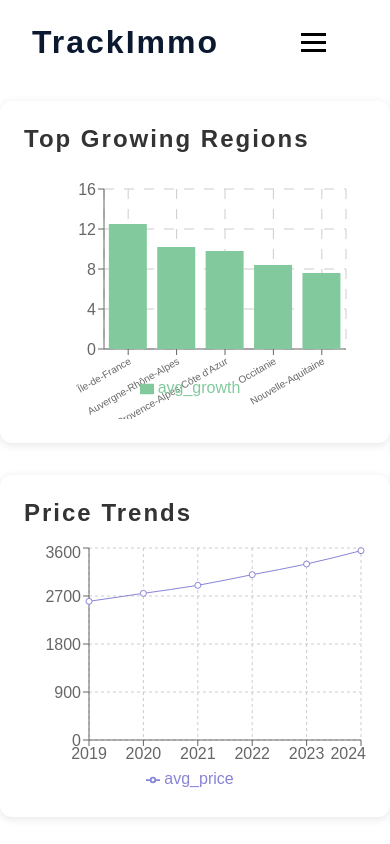
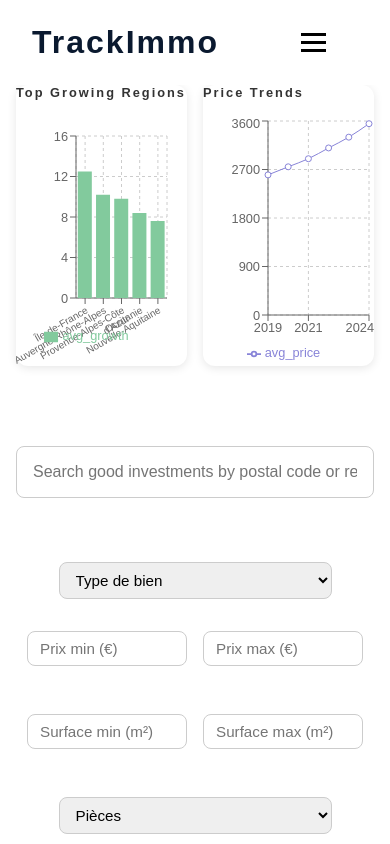
Before and after one commit to Youuusseff/TrackImmo, a React (Create React App) app in the folder trackoimmo-app/: page / in a window 390 px wide. Shown: the top 844 px of the page. Built offline with nearby package versions, Linux system fonts and the light colour scheme.

Commit message:
fixed responsivity

```diff
--- a/trackoimmo-app/src/App.css
+++ b/trackoimmo-app/src/App.css
@@ -6,9 +6,7 @@
     width: 100%;
     margin: 0;
   }
-body{
-  overflow: hidden;
-}
+
 @media screen and (max-width: 1000px) {
     .App{
       font-size: 0.8rem;
--- a/trackoimmo-app/src/components/AnimatedMarker.jsx
+++ b/trackoimmo-app/src/components/AnimatedMarker.jsx
@@ -56,8 +56,8 @@ const AnimatedMarker = ({ coordinates, item, onSelect, isSelected }) => {
       <image
         ref={markerRef}
         href={markerIcon}
-        width={isMobile ? 20 : 24}
-        height={isMobile ? 26 : 32}
+        width={isMobile ? 40 : 24}
+        height={isMobile ? 46 : 32}
         transform={`translate(-${isMobile ? 10 : 12}, -${isMobile ? 26 : 32})`}
         onClick={() => onSelect(item)}
         onMouseEnter={handleMouseEnter}
--- a/trackoimmo-app/src/components/ChartBlock.jsx
+++ b/trackoimmo-app/src/components/ChartBlock.jsx
@@ -41,13 +41,14 @@ const ChartBlock = ({ title, type }) => {
       <h3>{title}</h3>
       <ResponsiveContainer width="100%" height={250}>
         {type === "top_growing_regions" ? (
-          <BarChart data={data} margin={{ top: 20, right: 20, left: 20, bottom: 22 }}>
-            <CartesianGrid strokeDasharray="10 10" />
+          <BarChart data={data} margin={{ top: 20, right: 20, left: 0, bottom: 22 }}>
+            <CartesianGrid strokeDasharray="3 3" />
             <XAxis dataKey="region"
                     angle={-30}
                     textAnchor="end"
                     interval={0}
-                    tick={{ fontSize: 10 }} />
+                    tick={{ fontSize: 10 }}
+                    className='x' />
             <YAxis />
             <Tooltip />
             <Legend />
--- a/trackoimmo-app/src/components/ChartBlock.module.css
+++ b/trackoimmo-app/src/components/ChartBlock.module.css
@@ -14,5 +14,9 @@
       max-width: 100%;
       height: auto;
       margin: 1rem 0;
+      padding-left: 0;
+    }
+    h3{
+      font-size: 0.8rem !important;
     }
   }
--- a/trackoimmo-app/src/components/FilterSidebar.module.css
+++ b/trackoimmo-app/src/components/FilterSidebar.module.css
@@ -15,14 +15,22 @@
     color: #333;
     margin-bottom: 1rem;
     letter-spacing: 2px;
+    user-select: none;
+    -webkit-user-select: none;
   }
 select{
   padding: 0.5rem;
   border-radius: 10px;
   margin: 1rem 0;
+  user-select: none;
+  -webkit-user-select: none;
+  color: black;
 }
 input{
   padding: 0.5rem;
   border-radius: 10px;
   margin: 1rem 0;
+  user-select: none;
+  -webkit-user-select: none;
+  color: black;
 }
--- a/trackoimmo-app/src/components/FiltersPanel.module.css
+++ b/trackoimmo-app/src/components/FiltersPanel.module.css
@@ -16,3 +16,25 @@
     border: 1px solid #ccc;
     min-width: 10rem;
   }
+@media screen and (max-width: 1000px) {
+    .filtersContainer {
+      flex-direction: row;
+      flex-wrap: wrap;
+      justify-content: center;
+      align-items: center;
+    }
+    .filtersContainer input{
+      color: black;
+      width: 20%;
+      margin-bottom: 1rem;
+      user-select: none;
+      -webkit-user-select: none;
+    }
+    .filtersContainer select {
+      width: 70%;
+      color: black;
+      margin-bottom: 0rem;
+      user-select: none;
+      -webkit-user-select: none;
+    }
+  }
--- a/trackoimmo-app/src/components/MapPanel.module.css
+++ b/trackoimmo-app/src/components/MapPanel.module.css
@@ -98,8 +98,8 @@
   }
   @media screen and (max-width: 1000px) {
     .detailsCard {
-      top: 50%;
-      left: 22%;
+      top: 44%;
+      left: 10%;
       right: unset;
       transform: translate(-50%, -50%);
       width: 80vw;
--- a/trackoimmo-app/src/pages/HomePage.module.css
+++ b/trackoimmo-app/src/pages/HomePage.module.css
@@ -3,3 +3,21 @@
     flex-wrap: wrap;
     justify-content: center;
   }
+@media screen and (max-width: 1000px) {
+    .chartsContainer {
+        flex-direction: row;
+        flex-wrap: nowrap;
+        align-items: center;
+    }
+    .chartsContainer > div {
+        width: 100%;
+        margin: 0 1rem;
+        padding: 0;
+        font-size: 0.8rem;
+        margin-bottom: 2rem;
+    }
+    .chartsContainer > div:nth-child(odd) {
+        margin-right: 0;
+    }
+
+}
```
